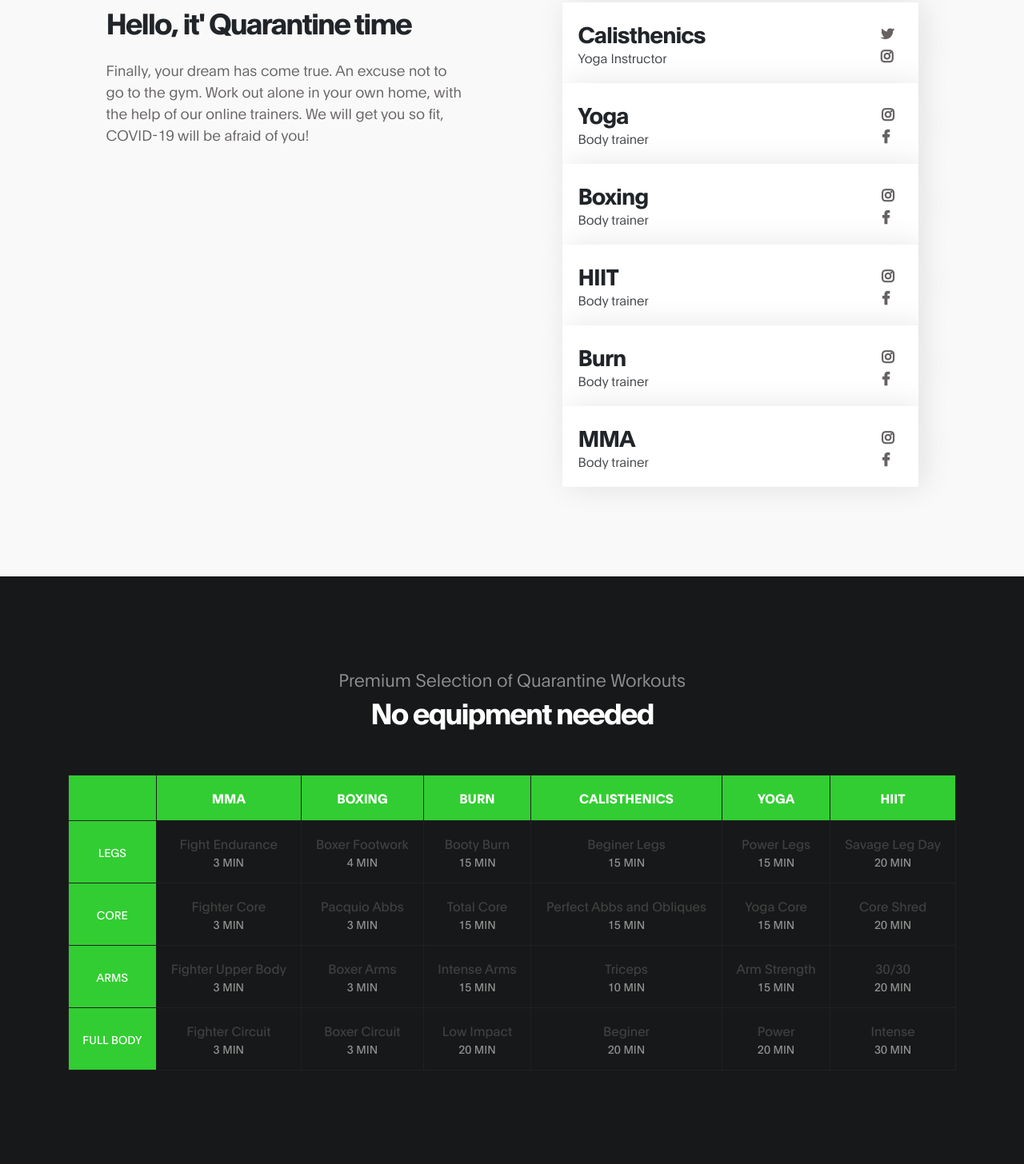
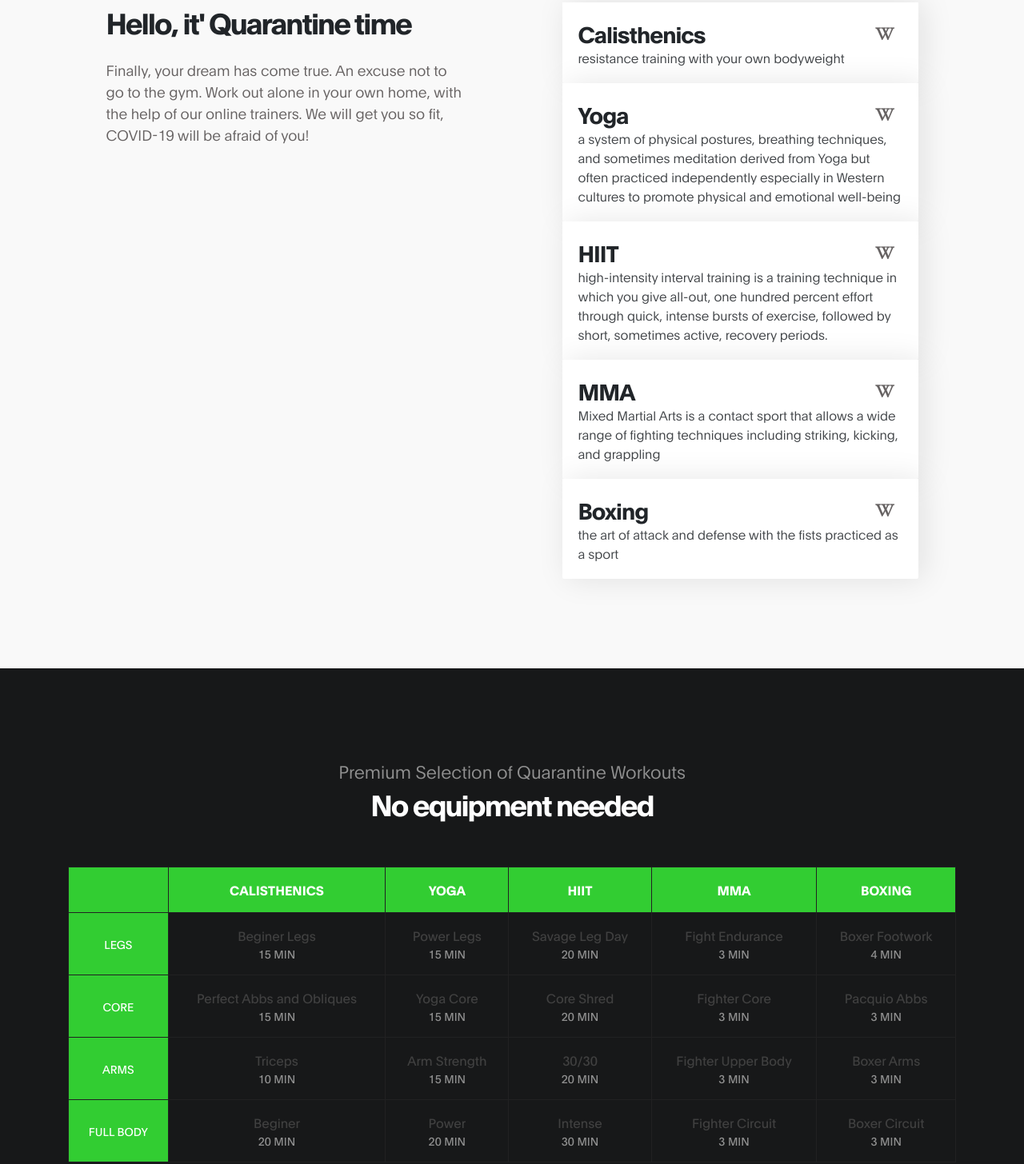
Before and after one commit to clarktyra/quarantine-fitness, a plain HTML site: page index.html in a window 1280 px wide. Shown: the part 2451-3907 px from the top of the page at 80% size. Drawn offline with Linux system fonts and the light colour scheme.

Commit message:
took out burn

```diff
--- a/index.html
+++ b/index.html
@@ -224,11 +224,11 @@ https://www.tooplate.com/view/2119-gymso-fitness
                                     <div class="team-info d-flex flex-column">
 
                                         <h3>Calisthenics</h3>
-                                        <span>Yoga Instructor</span>
+                                        <span>resistance training with your own bodyweight</span>
 
                                         <ul class="social-icon mt-3">
-                                            <li><a href="#" class="fa fa-twitter"></a></li>
-                                            <li><a href="#" class="fa fa-instagram"></a></li>
+                                            <li><a href="#" class="fa fa-wikipedia-w"></a></li>
+
                                         </ul>
                                     </div>
                                 </div>
@@ -241,63 +241,46 @@ https://www.tooplate.com/view/2119-gymso-fitness
                                     <div class="team-info d-flex flex-column">
 
                                         <h3>Yoga</h3>
-                                        <span>Body trainer</span>
+                                        <span>a system of physical postures, breathing techniques, and sometimes meditation derived from Yoga but often practiced independently especially in Western cultures to promote physical and emotional well-being</span>
 
                                         <ul class="social-icon mt-3">
-                                            <li><a href="#" class="fa fa-instagram"></a></li>
-                                            <li><a href="#" class="fa fa-facebook"></a></li>
+                                            <li><a href="#" class="fa fa-wikipedia-w"></a></li>
                                         </ul>
                                     </div>
                                 </div>
                             </div>
                             <div class="" data-aos="fade-up" data-aos-delay="800">
-                                    <div class="team-thumb">
-                                        <!-- <img src="images/team/team-image01.jpg" class="img-fluid" alt="Trainer"> -->
+                                <div class="team-thumb">
+                                    <!-- <img src="images/team/team-image01.jpg" class="img-fluid" alt="Trainer"> -->
 
-                                        <div class="team-info d-flex flex-column">
+                                    <div class="team-info d-flex flex-column">
 
-                                            <h3>Boxing</h3>
-                                            <span>Body trainer</span>
+                                        <h3>HIIT</h3>
+                                        <span>high-intensity interval training is a training technique in which you give all-out, one hundred percent effort through quick, intense bursts of exercise, followed by short, sometimes active, recovery periods.</span>
 
-                                            <ul class="social-icon mt-3">
-                                                <li><a href="#" class="fa fa-instagram"></a></li>
-                                                <li><a href="#" class="fa fa-facebook"></a></li>
-                                            </ul>
-                                        </div>
+                                        <ul class="social-icon mt-3">
+                                            <li><a href="#" class="fa fa-wikipedia-w"></a></li>
+                                        </ul>
                                     </div>
                                 </div>
-                                <div class="" data-aos="fade-up" data-aos-delay="800">
-                                        <div class="team-thumb">
-                                            <!-- <img src="images/team/team-image01.jpg" class="img-fluid" alt="Trainer"> -->
+                            </div>
 
-                                            <div class="team-info d-flex flex-column">
 
-                                                <h3>HIIT</h3>
-                                                <span>Body trainer</span>
-
-                                                <ul class="social-icon mt-3">
-                                                    <li><a href="#" class="fa fa-instagram"></a></li>
-                                                    <li><a href="#" class="fa fa-facebook"></a></li>
-                                                </ul>
-                                            </div>
-                                        </div>
-                                    </div>
-                                    <div class="" data-aos="fade-up" data-aos-delay="800">
-                                            <div class="team-thumb">
+                                    <!-- <div class="" data-aos="fade-up" data-aos-delay="800">
+                                            <div class="team-thumb"> -->
                                                 <!-- <img src="images/team/team-image01.jpg" class="img-fluid" alt="Trainer"> -->
 
-                                                <div class="team-info d-flex flex-column">
+                                                <!-- <div class="team-info d-flex flex-column">
 
                                                     <h3>Burn</h3>
                                                     <span>Body trainer</span>
 
                                                     <ul class="social-icon mt-3">
-                                                        <li><a href="#" class="fa fa-instagram"></a></li>
-                                                        <li><a href="#" class="fa fa-facebook"></a></li>
+                                                        <li><a href="#" class="fa fa-wikipedia-w"></a></li>
                                                     </ul>
                                                 </div>
                                             </div>
-                                        </div>
+                                        </div> -->
                                         <div class="" data-aos="fade-up" data-aos-delay="800">
                                                 <div class="team-thumb">
                                                     <!-- <img src="images/team/team-image01.jpg" class="img-fluid" alt="Trainer"> -->
@@ -305,11 +288,25 @@ https://www.tooplate.com/view/2119-gymso-fitness
                                                     <div class="team-info d-flex flex-column">
 
                                                         <h3>MMA</h3>
-                                                        <span>Body trainer</span>
+                                                        <span>Mixed Martial Arts is a contact sport that allows a wide range of fighting techniques including striking, kicking, and grappling</span>
 
                                                         <ul class="social-icon mt-3">
-                                                            <li><a href="#" class="fa fa-instagram"></a></li>
-                                                            <li><a href="#" class="fa fa-facebook"></a></li>
+                                                            <li><a href="#" class="fa fa-wikipedia-w"></a></li>
+                                                        </ul>
+                                                    </div>
+                                                </div>
+                                            </div>
+                                            <div class="" data-aos="fade-up" data-aos-delay="800">
+                                                <div class="team-thumb">
+                                                    <!-- <img src="images/team/team-image01.jpg" class="img-fluid" alt="Trainer"> -->
+
+                                                    <div class="team-info d-flex flex-column">
+
+                                                        <h3>Boxing</h3>
+                                                        <span>the art of attack and defense with the fists practiced as a sport</span>
+
+                                                        <ul class="social-icon mt-3">
+                                                            <li><a href="#" class="fa fa-wikipedia-w"></a></li>
                                                         </ul>
                                                     </div>
                                                 </div>
@@ -341,29 +338,23 @@ https://www.tooplate.com/view/2119-gymso-fitness
 
                                      <thead class="thead-light">
                                          <th></th>
-                                         <th>MMA</th>
-                                         <th>Boxing</th>
-                                         <th>Burn</th>
+
+                                         <!-- <th>Burn</th> -->
                                          <th>Calisthenics</th>
                                          <th>Yoga</th>
                                          <th>HIIT</th>
+                                         <th>MMA</th>
+                                         <th>Boxing</th>
                                      </thead>
 
                                      <tbody>
                                          <tr>
                                             <td><small>Legs</small></td>
-                                            <td>
-                                                <strong><a href="https://www.youtube.com/watch?v=DgWQRksEGWw&list=PLo4qukXpLICBF4xhiPutezpVyAHAP_fsh&index=3">Fight Endurance</a></strong>
-                                                <span>3 min</span>
-                                            </td>
-                                            <td>
-                                                    <strong><a href="https://www.youtube.com/watch?v=ip26_zUv0Q4">Boxer Footwork</a></strong>
-                                                    <span>4 min</span>
-                                            </td>
-                                            <td>
+
+                                            <!-- <td>
                                                     <strong><a href="https://www.youtube.com/watch?v=bggX6ocjojk">Booty Burn</a></strong>
                                                     <span>15 min</span>
-                                            </td>
+                                            </td> -->
                                             <td>
                                                 <strong><a href="https://www.youtube.com/watch?v=ZNAaMmyTz8E&t=383s">Beginer Legs</a></strong>
                                                 <span>15 min</span>
@@ -376,21 +367,23 @@ https://www.tooplate.com/view/2119-gymso-fitness
                                                     <strong><a href="https://www.youtube.com/watch?v=Epgf424_V5A">Savage Leg Day</a></strong>
                                                     <span>20 min</span></td>
                                             </td>
+                                            <td>
+                                                <strong><a href="https://www.youtube.com/watch?v=DgWQRksEGWw&list=PLo4qukXpLICBF4xhiPutezpVyAHAP_fsh&index=3">Fight Endurance</a></strong>
+                                                <span>3 min</span>
+                                            </td>
+                                            <td>
+                                                    <strong><a href="https://www.youtube.com/watch?v=ip26_zUv0Q4">Boxer Footwork</a></strong>
+                                                    <span>4 min</span>
+                                            </td>
                                          </tr>
 
                                          <tr>
                                             <td><small>Core</small></td>
-                                            <td>
-                                                <strong><a href="https://www.youtube.com/watch?v=aKe7V1o5F10&list=PLo4qukXpLICBF4xhiPutezpVyAHAP_fsh&index=5">Fighter Core</a></strong>
-                                                <span>3 min</span>
-                                            </td>
-                                            <td>
-                                                <strong><a href="https://www.youtube.com/watch?v=OiJIg2YXfRU">Pacquio Abbs</a></strong>
-                                                <span>3 min</span></td>
-                                            <td>
+
+                                            <!-- <td>
                                                 <strong><a href="https://www.youtube.com/watch?v=glxrwC9zsHY">Total Core</a></strong>
                                                 <span>15 min</span></td>
-                                            </td>
+                                            </td> -->
                                             <td>
                                                 <strong><a href="https://www.youtube.com/watch?v=ZoPVRr2oQUo">Perfect Abbs and Obliques</a></strong>
                                                 <span>15 min</span></td>
@@ -403,22 +396,22 @@ https://www.tooplate.com/view/2119-gymso-fitness
                                                 <strong><a href="https://www.youtube.com/watch?v=ix3MWsMuOX8">Core Shred</a></strong>
                                                 <span>20 min</span></td>
                                             </td>
+                                            <td>
+                                                <strong><a href="https://www.youtube.com/watch?v=aKe7V1o5F10&list=PLo4qukXpLICBF4xhiPutezpVyAHAP_fsh&index=5">Fighter Core</a></strong>
+                                                <span>3 min</span>
+                                            </td>
+                                            <td>
+                                                <strong><a href="https://www.youtube.com/watch?v=OiJIg2YXfRU">Pacquio Abbs</a></strong>
+                                                <span>3 min</span></td>
                                          </tr>
 
                                          <tr>
                                             <td><small>Arms</small></td>
-                                            <td>
-                                                <strong><a href="https://www.youtube.com/watch?v=Efui0nIGRtM">Fighter Upper Body</a></strong>
-                                                <span>3 min</span>
-                                            </td>
-                                            <td>
-                                                    <strong><a href="https://www.youtube.com/watch?v=wfUGdDB7W-Q">Boxer Arms</a></strong>
-                                                    <span>3 min</span>
-                                            </td>
-                                            <td>
+
+                                            <!-- <td>
                                                     <strong><a href="https://www.youtube.com/watch?v=1iMn9L6SIsw">Intense Arms</a></strong>
                                                     <span>15 min</span>
-                                            </td>
+                                            </td> -->
                                             <td>
                                                 <strong><a href="https://www.youtube.com/watch?v=z8_fSUc7MTw&t=549s">Triceps</a></strong>
                                                 <span>10 min</span>
@@ -431,22 +424,23 @@ https://www.tooplate.com/view/2119-gymso-fitness
                                                     <strong><a href="https://www.youtube.com/watch?v=zMG50pNORKE&t=225s">30/30</a></strong>
                                                     <span>20 min</span>
                                                 </td>
+                                                <td>
+                                                    <strong><a href="https://www.youtube.com/watch?v=Efui0nIGRtM">Fighter Upper Body</a></strong>
+                                                    <span>3 min</span>
+                                                </td>
+                                                <td>
+                                                        <strong><a href="https://www.youtube.com/watch?v=wfUGdDB7W-Q">Boxer Arms</a></strong>
+                                                        <span>3 min</span>
+                                                </td>
                                          </tr>
 
                                          <tr>
                                             <td><small>Full Body</small></td>
-                                            <td>
-                                                <strong><a href="https://www.youtube.com/watch?v=8-aI8Fp2bPU">Fighter Circuit</a></strong>
-                                                <span>3 min</span>
-                                            </td>
-                                            <td>
-                                                <strong><a href="https://www.youtube.com/watch?v=Ca1vygb2b5s">Boxer Circuit</a></strong>
-                                                <span>3 min</span>
-                                            </td>
-                                            <td>
+
+                                            <!-- <td>
                                                     <strong><a href="https://www.youtube.com/watch?v=JkVHrA5o23o">Low Impact</a></strong>
                                                     <span>20 min</span>
-                                            </td>
+                                            </td> -->
                                             <td>
                                                 <strong><a href="https://www.youtube.com/watch?v=7c6nVkmT_r0">Beginer</a></strong>
                                                 <span>20 min</span>
@@ -458,6 +452,14 @@ https://www.tooplate.com/view/2119-gymso-fitness
                                             <td>
                                                 <strong><a href="https://www.youtube.com/watch?v=f8GzCmbz6YY">Intense</a></strong>
                                                 <span>30 min</span>
+                                            </td>
+                                            <td>
+                                                <strong><a href="https://www.youtube.com/watch?v=8-aI8Fp2bPU">Fighter Circuit</a></strong>
+                                                <span>3 min</span>
+                                            </td>
+                                            <td>
+                                                <strong><a href="https://www.youtube.com/watch?v=Ca1vygb2b5s">Boxer Circuit</a></strong>
+                                                <span>3 min</span>
                                             </td>
                                          </tr>
                                      </tbody>
```
